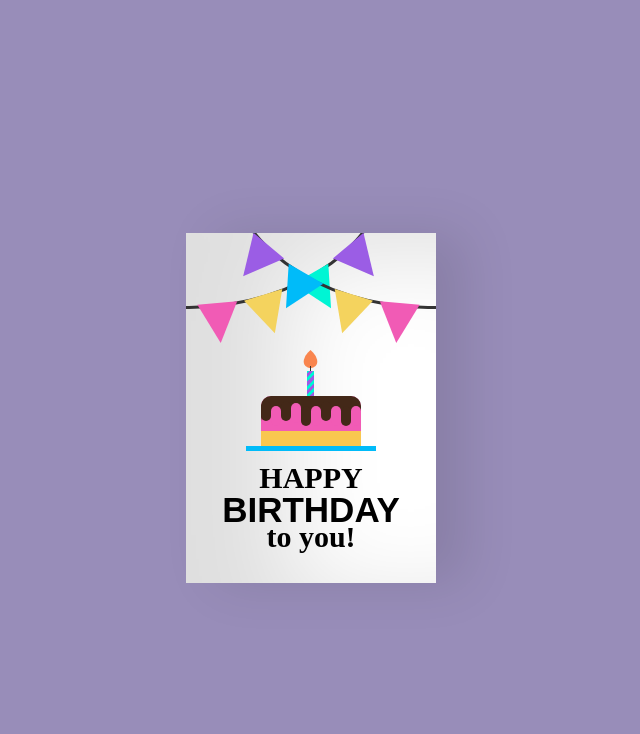
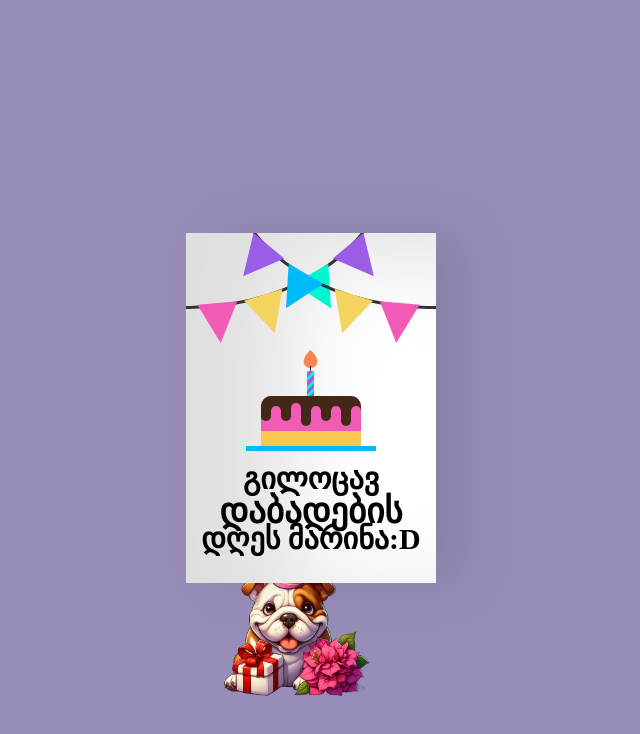
Before and after one commit to gugasi/gilocav, a plain HTML site: page index.html in a window 1280 px wide. Shown: the whole page, without its empty margins (329-969 px from the left). Drawn offline with Linux system fonts and the light colour scheme.

Commit message:
Update index.html

```diff
--- a/index.html
+++ b/index.html
@@ -11,11 +11,14 @@
 <!DOCTYPE html>
 
 <!-- CODER gugaman -->
+<!DOCTYPE html>
+
+<!-- CODER gugaman -->
 <html lang="en">
 <head>
     <meta charset="UTF-8">
     <meta name="viewport" content="width=device-width, initial-scale=1.0">
-    <title>Birthday wish</title>
+    <title>მარინა wish</title>
     <link rel="stylesheet" href="style.css">
 </head>
 <body>
@@ -25,9 +28,9 @@
 <div class="birthdayCard">
     <div class="cardFront">
       <div class="front-text">
-      <h3 class="happy">HAPPY</h3>
-      <h2 class="bday">BIRTHDAY</h2>
-      <h3 class="toyou">to you!</h3>
+      <h3 class="happy">გილოცავ</h3>
+      <h2 class="bday">დაბადების</h2>
+      <h3 class="toyou">დღეს მარინა:D</h3>
       </div>
       <div class="wrap-deco">
     <div class="decorations"></div>
@@ -43,20 +46,20 @@
       </div>
     </div>
       <div class="cardInside">
+
          <div class="inside-text">
-      <h3 class="happy">HAPPY</h3>
-      <h2 class="bday">BIRTHDAY</h2>
-      <h3 class="toyou">to you!</h3>
+      <h3 class="happy">გილოცავ</h3>
+      <h2 class="bday">დაბადების</h2>
+      <h3 class="toyou">დღეს მარინა</h3>
       </div>
         <div class="wishes">
-        <p>Dear Friend,</p>
-        <p>Happy birthday!! I hope your day is filled with lots of love and laughter! May all of your birthday wishes come true.</p>
-        <p class="name">Coder...</p>
+        <p>ძვირფასო მარინა,</p>
+        <p>მინდა მოგილოცო დაბადებისდხე და იმედია ისეთი ღიმილით სულ იქნები როგორც ბუგენვილიები გაღიმებენ!</p>
+        <p class="name">გუგასგან</p>
+        <img src="images/gilocavv.png" alt="Image" style="width: 80%; height: auto;">
         </div>
       </div>
-  <!-- CODER guga -->
-  <!-- CODER guram -->
-  <!-- CODER guga -->
+
     </div>
 <!-- partial -->
 <!-- partial -->
```
